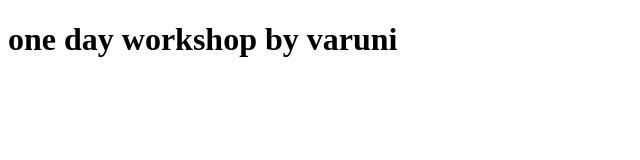
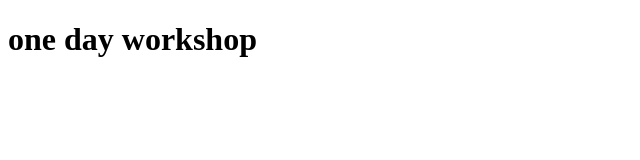
Before and after one commit to VARUNI123/web, a plain HTML site: page index.html in a window 1280 px wide. Shown: the whole page, without its empty margins (0-640 px from the left). Drawn offline with Linux system fonts and the light colour scheme.

Commit message:
Update index.html

```diff
--- a/index.html
+++ b/index.html
@@ -4,7 +4,7 @@
 	<title>web</title>
 </head>
 <body>
-	<h1>one day workshop by varuni</h1>
+	<h1>one day workshop</h1>
 
 </body>
 </html>
```
